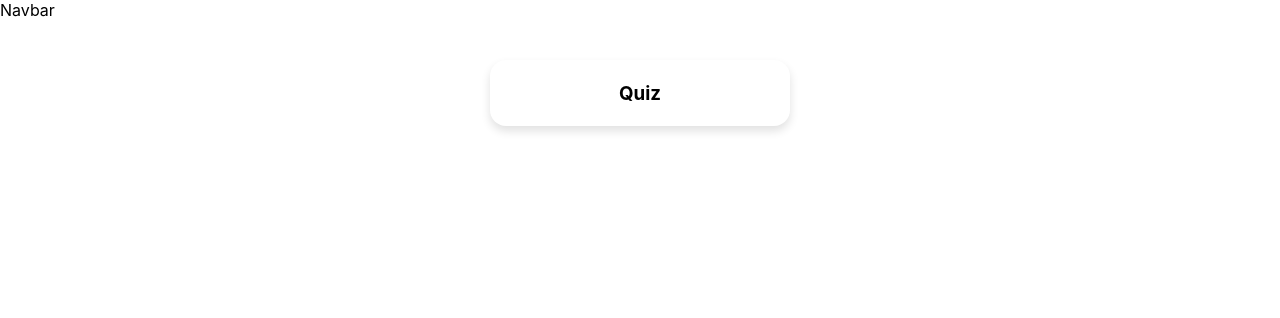
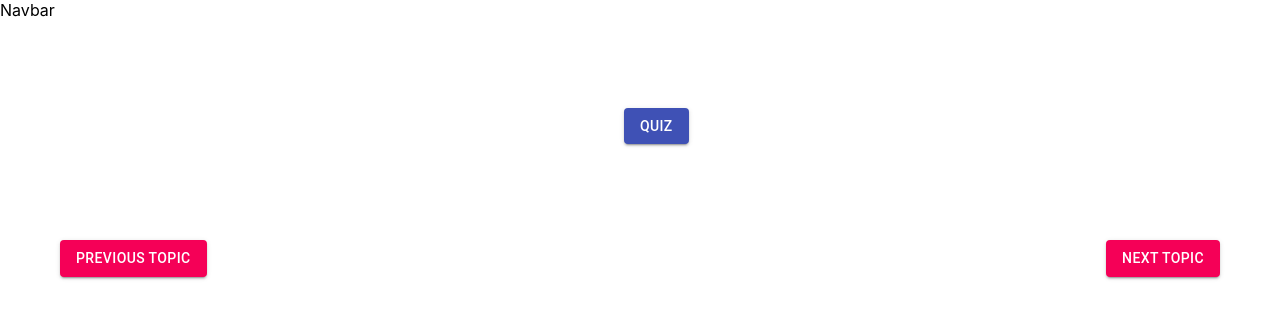
Before and after one commit to avneetgill246/Techplan, a React (Create React App) app in the folder techplan/: page /path/1 in a window 1280 px wide. Shown: the top 318 px of the page. Built offline with nearby package versions, Linux system fonts and the light colour scheme.

Commit message:
main css done

```diff
--- a/techplan/package.json
+++ b/techplan/package.json
@@ -3,6 +3,7 @@
   "version": "0.1.0",
   "private": true,
   "dependencies": {
+    "@material-ui/core": "^4.11.0",
     "@testing-library/jest-dom": "^4.2.4",
     "@testing-library/react": "^9.5.0",
     "@testing-library/user-event": "^7.2.1",
--- a/techplan/src/components/main/main.css
+++ b/techplan/src/components/main/main.css
@@ -4,8 +4,7 @@
 .main-area{
     display: flex;
     flex-direction: column;
-    align-content: center;
-    justify-content: center;
+
 }
 .title{
     text-align: center;
@@ -83,6 +82,7 @@
      .topic{
          width:100%;
      }
+
  }
 
  /* Small devices (portrait tablets and large phones, 600px and up) */
@@ -112,21 +112,45 @@
          width:31%;
      }
  }
-div{
-    align-self: center;
-}
+
 .quiz{
-    align-self: center;
 
-    padding:1%;
-    width: 300px;;
-    border-radius: 1rem;
-    background-color: #ffffff;
-    min-height: 50px;
-    box-shadow: rgba(0, 0, 0, 0.12) 0px 5px 10px;
+    width: 100%;
+    display: grid;
+    grid-row: auto auto ;
+    grid-column: auto auto auto;
+
 
 }
  a{
     color:black;
     text-decoration: none;
 }
+.quiz-but{
+    margin-top: 6vh;
+    margin-bottom: 6vh;
+    grid-row:1/2;
+    grid-column: 2/3;
+    display: flex;
+    flex-direction: row;
+
+    justify-content: center;
+}
+.pag1{
+    margin-top: 6vh;
+    grid-row:2/3;
+    grid-column: 1/2;
+    display: flex;
+    flex-direction: row;
+
+    justify-content: flex-start;
+}
+.pag2{
+    margin-top: 6vh;
+    grid-row:2/3;
+    grid-column: 3/4;
+    display: flex;
+    flex-direction: row;
+
+    justify-content: flex-end;
+}
--- a/techplan/src/components/main/main.js
+++ b/techplan/src/components/main/main.js
@@ -1,4 +1,5 @@
 import React, { useState, useContext, useEffect, useCallback, useMemo } from 'react';
+import Button from '@material-ui/core/Button';
 import './main.css'
 
 
@@ -19,12 +20,38 @@ console.log( params)
 
     )):<></>}
     </div>
+
+    <div className="quiz">
+              <div className='quiz-but'><Button className='button' variant="contained" color="primary">
+        Quiz
+      </Button></div>
+
+
+
+
+          <div className='pag1'>
+
+              <Button className='button' variant="contained" color='secondary'>
+        Previous Topic
+      </Button>
+      </div>
+      <div className='pag2'>
+
+                  <Button className='button' variant="contained" color='secondary'>
+        Next Topic
+      </Button>
+
+
+
+
+          </div>
+          </div>
+
+
             </div>
-       <div> <a href="#"><div className="quiz">
-              <h3 style={{textAlign:"center"}}>Quiz</h3>
-          </div>
-          </a>
-          </div>
+
+
+
         </div>
     )
 
```
Also changed, not shown: 1 other file (tests, documents, lock files or other folders).
